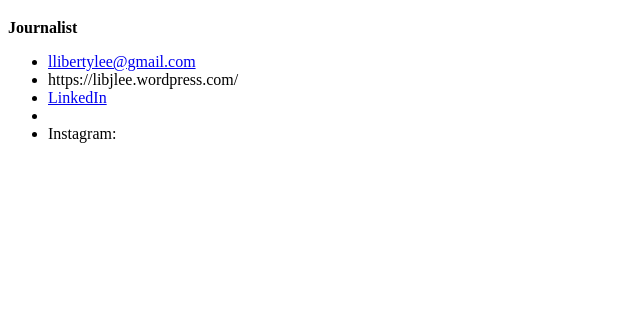
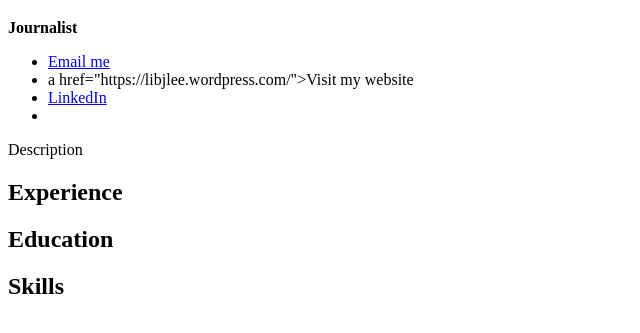
Before and after one commit to libjlee/liberty-lee-jour352, a plain HTML site: page Resume/Resume.html in a window 1280 px wide. Shown: the part 61-394 px from the top of the page, without its empty margins (0-640 px from the left). Drawn offline with Linux system fonts and the light colour scheme.

Commit message:
Update Resume.html

```diff
--- a/Resume/Resume.html
+++ b/Resume/Resume.html
@@ -9,13 +9,20 @@
   <h1>Liberty Lee</h1>
   <strong>Journalist</strong>
 <ul>
-    <li><a href="mailto:llibertylee@gmail.com">llibertylee@gmail.com</a></li>
-    <li>https://libjlee.wordpress.com/</li>
+    <li><a href="mailto:llibertylee@gmail.com">Email me</a></li>
+    <li>a href="https://libjlee.wordpress.com/">Visit my website</li>
     <li><a href="linkedin.com/in/liberty-lee-172b98190">LinkedIn</a> </li>
-    <li></li>
-    <li>Instagram:</li>
-    </a>
+    <li><a href="https://github.com/libjlee/liberty-lee-jour352" GitHub></a></li>
 </ul>
+
+<p>Description</p>
+
+<h2>Experience</h2>
+
+
+<h2>Education</h2>
+
+<h2>Skills</h2>
 
 </body>
 
```
